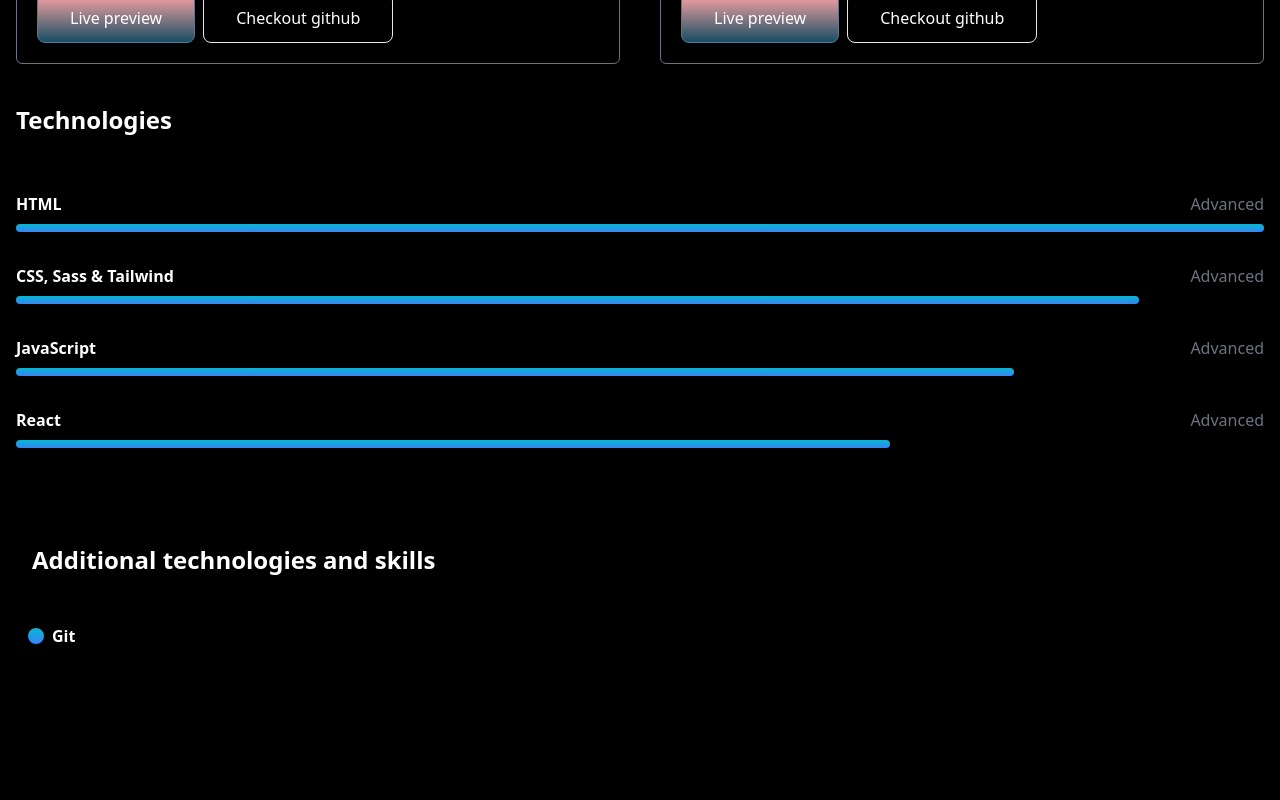
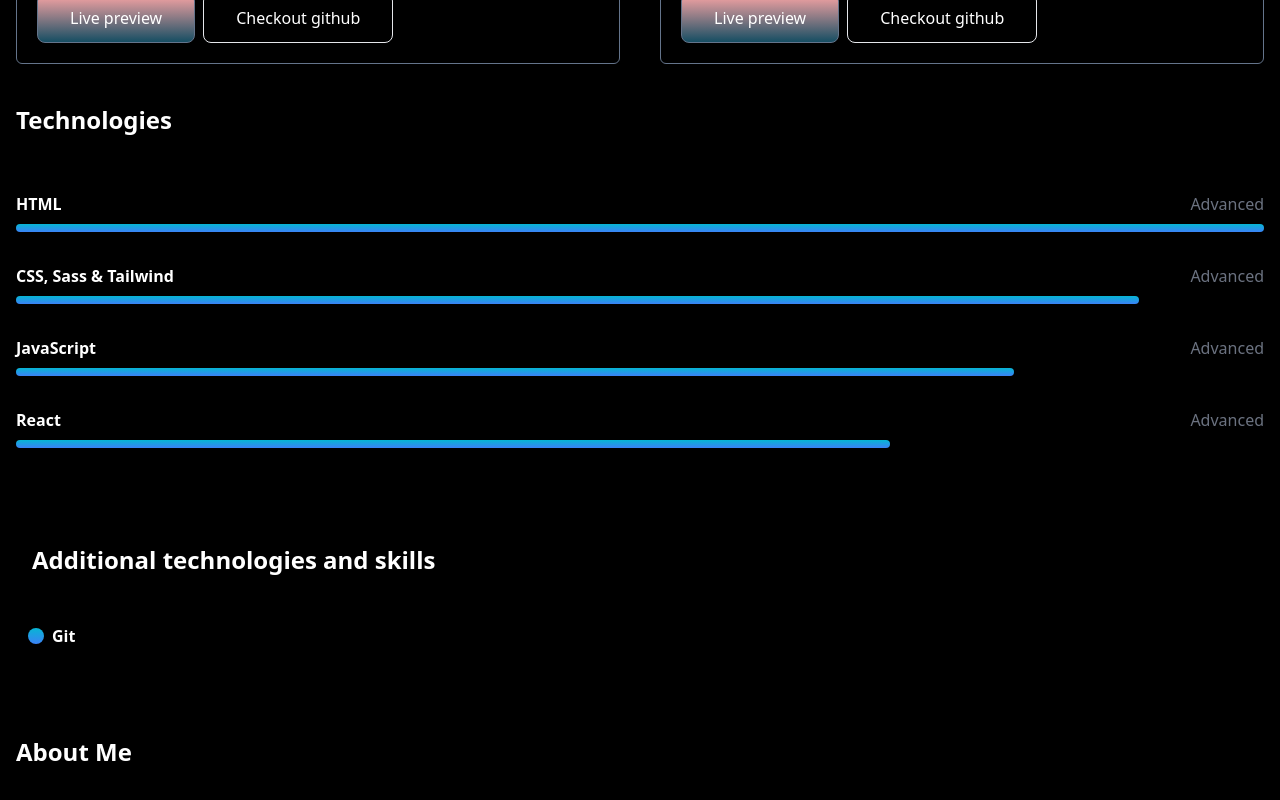
Before and after one commit to VovkEugene/my-3, a React (Vite) app: page / in a window 1280 px wide. Shown: the part 1642-2442 px from the top of the page. Before the commit the page ends 2346 px from the top, so only its background shows below. Built offline with nearby package versions, Linux system fonts and the light colour scheme.

Commit message:
create About me section

```diff
--- a/src/App.jsx
+++ b/src/App.jsx
@@ -1,4 +1,5 @@
 import "./App.css";
+import AboutMe from "./components/AboutMe";
 import AdditionalSkills from "./components/AdditionalSkills";
 import Header from "./components/Header";
 import Hero from "./components/Hero";
@@ -14,6 +15,7 @@ function App() {
         <Projects />
         <Technologies />
         <AdditionalSkills />
+        <AboutMe />
       </main>
     </>
   );
--- /dev/null
+++ b/src/components/AboutMe.jsx
@@ -0,0 +1,9 @@
+const AboutMe = () => {
+  return <section className="py-8">
+    <div className="container m-auto px-4">
+        <h2 className="text-2xl font-semibold">About Me</h2>
+    </div>
+  </section>;
+};
+
+export default AboutMe;
```
